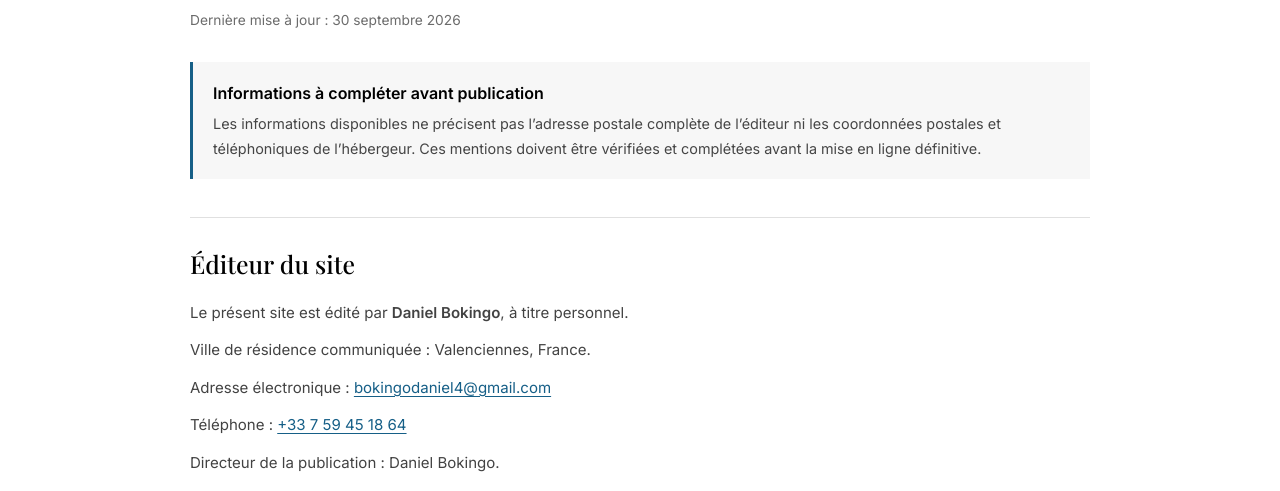
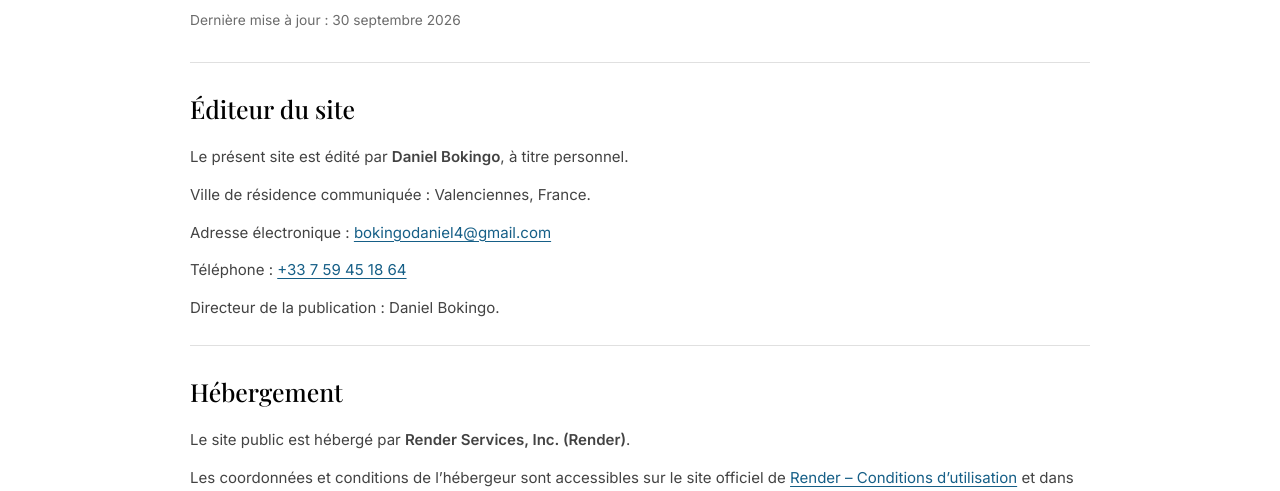
Before and after one commit to BonkingoDaniel006/Portfolio, a plain HTML site: page mentions-legales.html in a window 1280 px wide. Shown: the part 289-780 px from the top of the page. Drawn offline with nearby package versions, Linux system fonts and the light colour scheme.

Commit message:
feature: modification des mentions legales

```diff
--- a/mentions-legales.html
+++ b/mentions-legales.html
@@ -21,10 +21,7 @@
                 <h1 class="section-title">Mentions légales</h1>
                 <p class="legal-updated">Dernière mise à jour : 30 septembre 2026</p>
 
-                <aside class="legal-completion" aria-label="Informations à compléter">
-                    <strong>Informations à compléter avant publication</strong>
-                    <p>Les informations disponibles ne précisent pas l’adresse postale complète de l’éditeur ni les coordonnées postales et téléphoniques de l’hébergeur. Ces mentions doivent être vérifiées et complétées avant la mise en ligne définitive.</p>
-                </aside>
+
 
                 <section class="legal-block">
                     <h2>Éditeur du site</h2>
```
